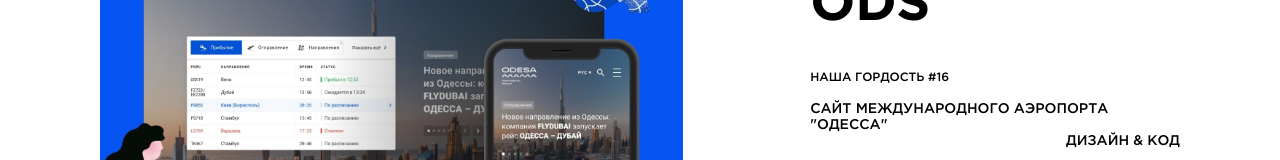
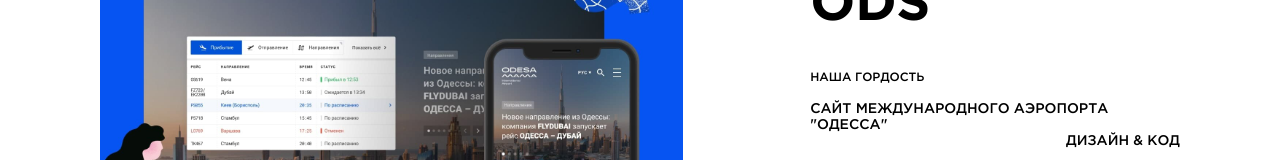
Before and after one commit to AnatolyKostarev/kojo, a React (Create React App) app: page /works in a window 1280 px wide. Shown: the part 478-638 px from the top of the page. Built offline with nearby package versions, Linux system fonts and the light colour scheme.

Commit message:
Relink Nav in Homepage comp, fic text

```diff
--- a/src/components/homepage/Homepage.jsx
+++ b/src/components/homepage/Homepage.jsx
@@ -5,6 +5,7 @@ import AboutUs from "./about/aboutUs";
 import MainForm from "./form/form.jsx";
 import Footer from "./footer/footer.jsx";
 import Header from "../../layouts/header/homepage/Header";
+import Navigation from "../navigation/Navigation";
 
 export default function Homepage() {
   return (
--- a/src/components/works/Works.jsx
+++ b/src/components/works/Works.jsx
@@ -23,7 +23,7 @@ export default function Works() {
               </div>
               <div className={styles.works__info}>
                 <h2 className={styles.title}>ODS</h2>
-                <p className={styles.counter}>наша гордость #16</p>
+                <p className={styles.counter}>наша гордость</p>
                 <p className={styles.desc}>
                   Сайт Международного аэропорта "Одесса"
                 </p>
```
